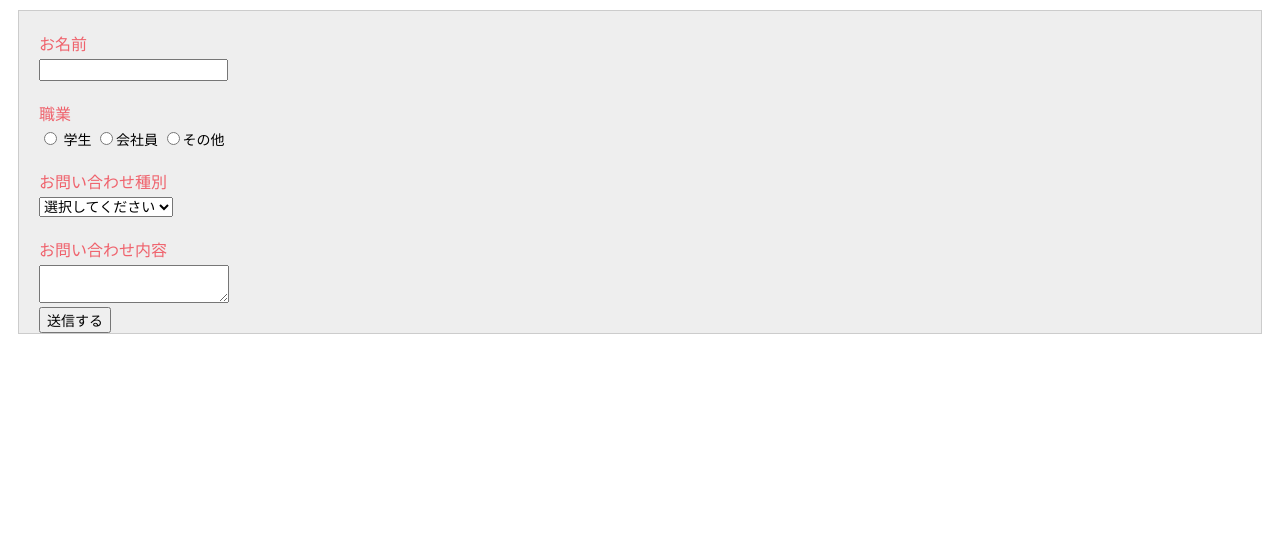
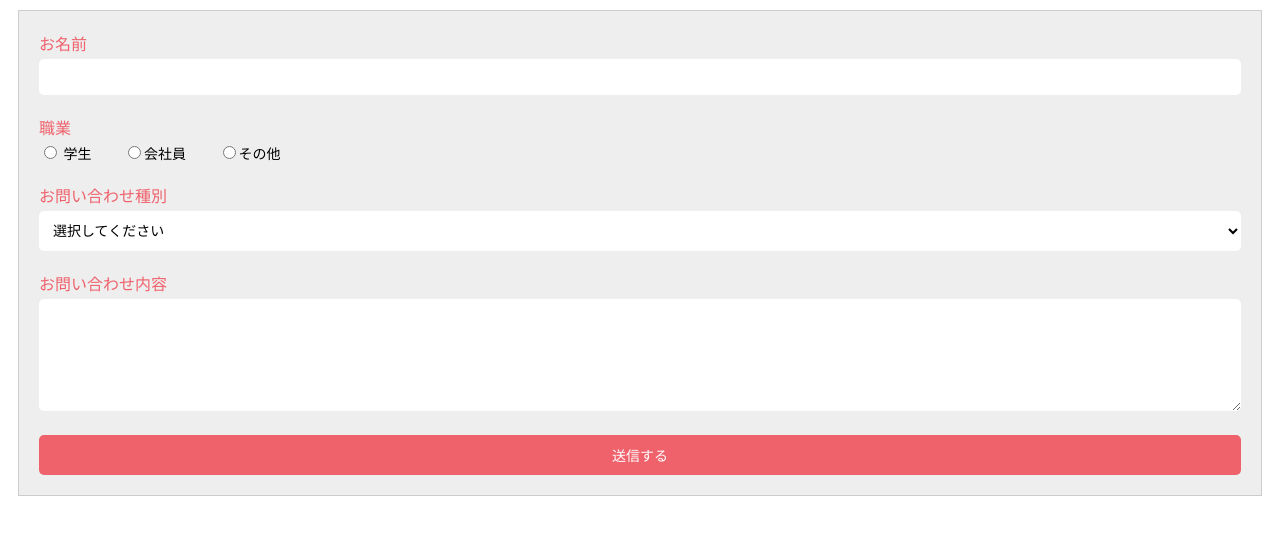
Before and after one commit to lokipachi/S1A222, a plain HTML site: page ensyu/23_1.html in a window 1280 px wide. Drawn offline with Linux system fonts and the light colour scheme.

Commit message:
Add files via upload

```diff
--- a/ensyu/23_1.css
+++ b/ensyu/23_1.css
@@ -20,6 +20,33 @@ p::befor{
   margin-right: 4px;
   color: #ef626c;
 }
+input[type="text"],select,
+textarea {
+  background: #fff;
+  border: none;
+  width: 100%;
+  padding: 10px;
+  border-radius: 5px;
+}
+.job {
+  margin-right: 2em;
+}
+select {
+  height: 40px;
+  font-size: 14px;
+}
+textarea {
+  height: 8em;
+}
+input[type="submit"] {
+  background: #EF626C;
+  border: none;
+  width: 100%;
+  padding: 10px;
+  margin: 20px 0;
+  border-radius: 5px;
+  color: #fff;
+}
 
 
 /*ここまで*/
```
